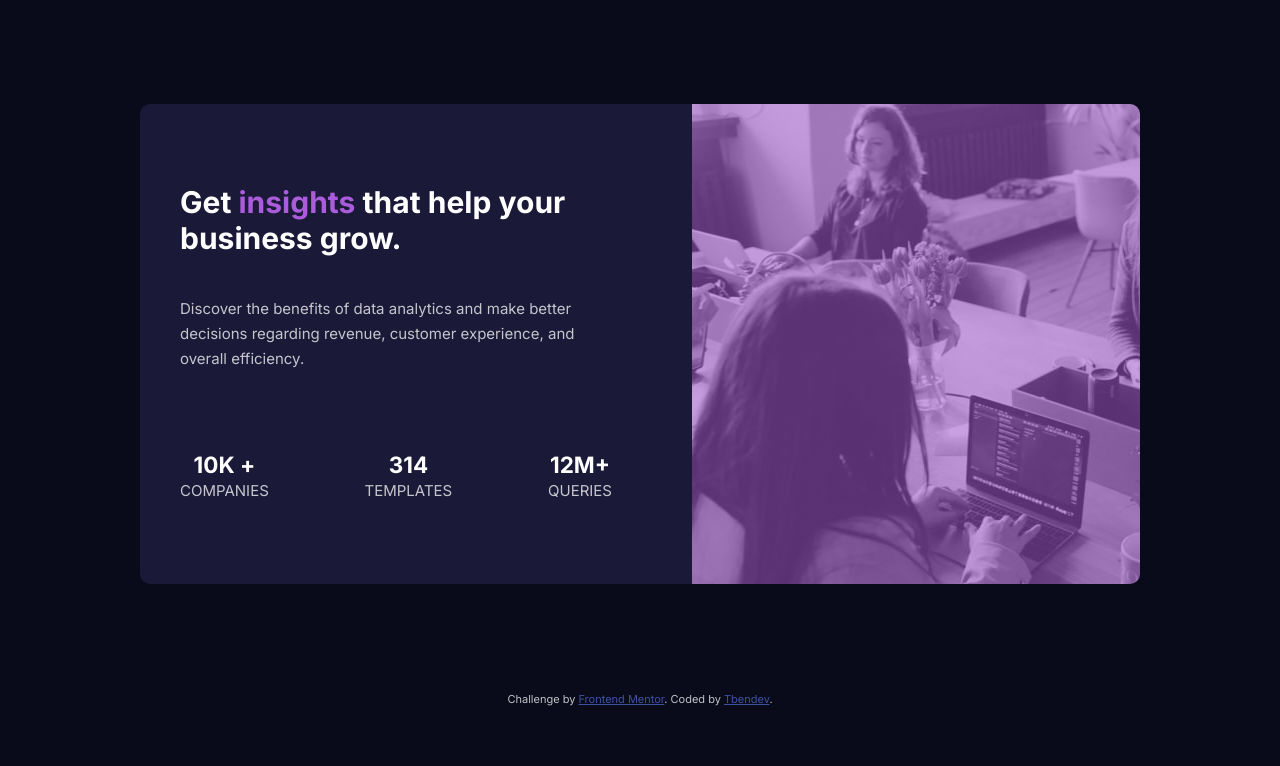
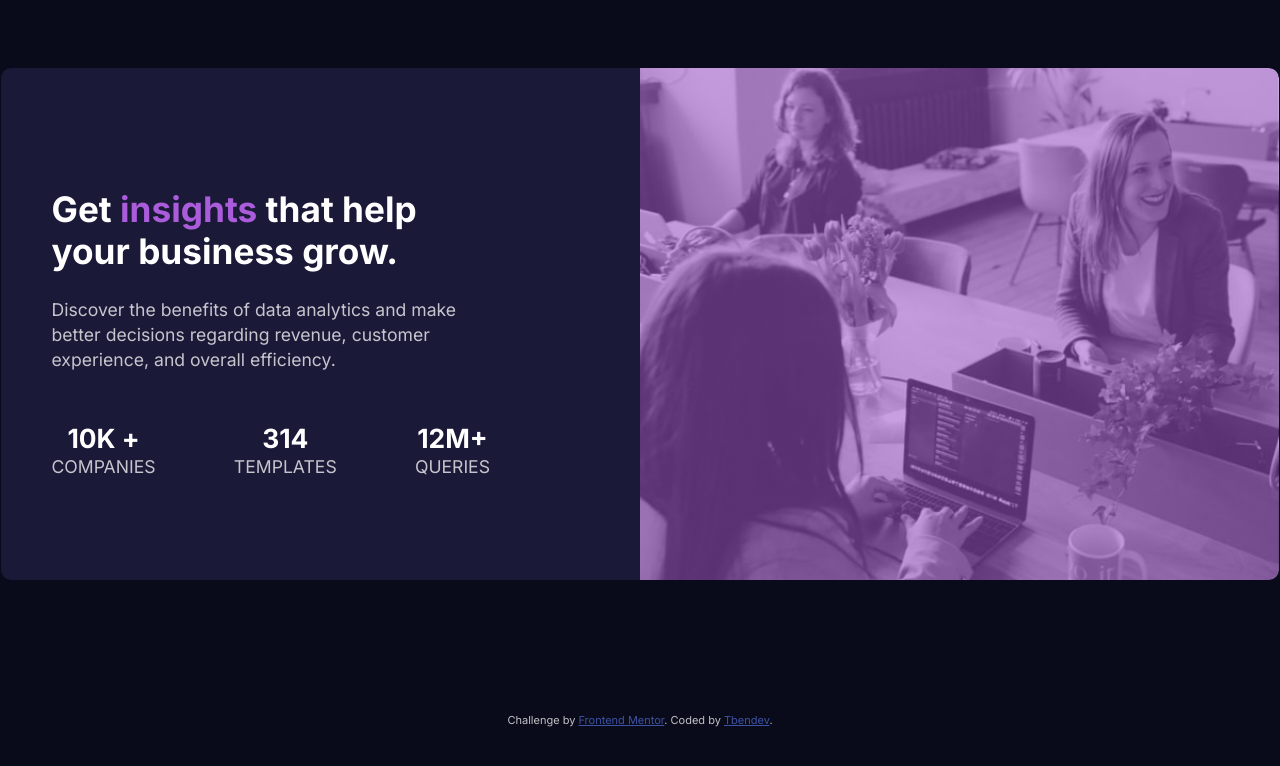
Before and after one commit to tbendev/challenge-CardComp0nent, a plain HTML site: page index.html in a window 1280 px wide. Drawn offline with Linux system fonts and the light colour scheme.

Commit message:
add css for desktop - add README

```diff
--- a/style.css
+++ b/style.css
@@ -13,7 +13,6 @@ body {
   font-family: "Lexend Deca", sans-serif;
   display: flex;
   flex-direction: column;
-  justify-content: space-evenly;
 }
 
 p {
@@ -33,12 +32,13 @@ span {
 }
 
 .card {
-  min-height: 90vh;
+  height: 80vh;
   background-color: hsl(244, 38%, 16%);
   border-radius: 10px;
   text-align: center;
-  margin: 2vh;
+  margin: 25px;
   display: flex;
+  overflow: hidden;
   flex-direction: column;
 }
 
@@ -46,30 +46,31 @@ span {
   background-image: linear-gradient(#9d55ca8f, #9e55ca8f),
     url(./images/image-header-mobile.jpg);
   background-repeat: no-repeat;
+  background-position: center center;
   background-size: cover;
   border-top-right-radius: 10px;
   border-top-left-radius: 10px;
-  flex-grow: 2;
+  min-height: 35%;
 }
 
 .content {
-  margin: auto 3vh;
+  margin: 0 20px;
   display: flex;
-  flex-grow: 1;
   flex-direction: column;
-  text-align: center;
+  justify-content: space-evenly;
+  min-height: 65%;
 }
 .content__text {
   display: flex;
-  flex-grow: 1;
+  margin-top: 20px;
   flex-direction: column;
-  justify-content: space-evenly;
+}
+.content__text h1 {
+  margin-bottom: 25px;
 }
 .content__state {
   display: flex;
-  flex-grow: 2;
   flex-direction: column;
-  justify-content: space-evenly;
 }
 .content__state--position {
   display: flex;
@@ -88,12 +89,14 @@ span {
 @media screen and (min-width: 600px) {
   body {
     height: 100vh;
-    justify-content: space-evenly;
+    justify-content: center;
     align-items: center;
+    font-size: 1.1em;
   }
   .card {
-    min-height: 60vh;
-    width: 125vh;
+    max-height: 80%;
+    min-width: 80%;
+    margin: 0;
     display: flex;
     flex-direction: row-reverse;
   }
@@ -103,19 +106,18 @@ span {
     border-top-right-radius: 10px;
     border-top-left-radius: 0;
     border-bottom-right-radius: 10px;
-    min-width: 35vw;
+    min-width: 50%;
   }
   .content {
-    flex-grow: 1;
-    min-height: 50vh;
-    margin-left: 5vh;
-    margin-right: 10vh;
     display: flex;
-    justify-content: space-around;
+    justify-content: space-evenly;
+    margin: 50px 150px 50px 50px;
   }
   .content__text {
     text-align: start;
-    flex-grow: 3;
+  }
+  .content__text h1 {
+    margin-bottom: 25px;
   }
   .content__state {
     flex-direction: row;
```
Also changed, not shown: screenshots/CaptureDesktop.PNG (added), screenshots/CaptureMobile.PNG (added), 1 other file.
